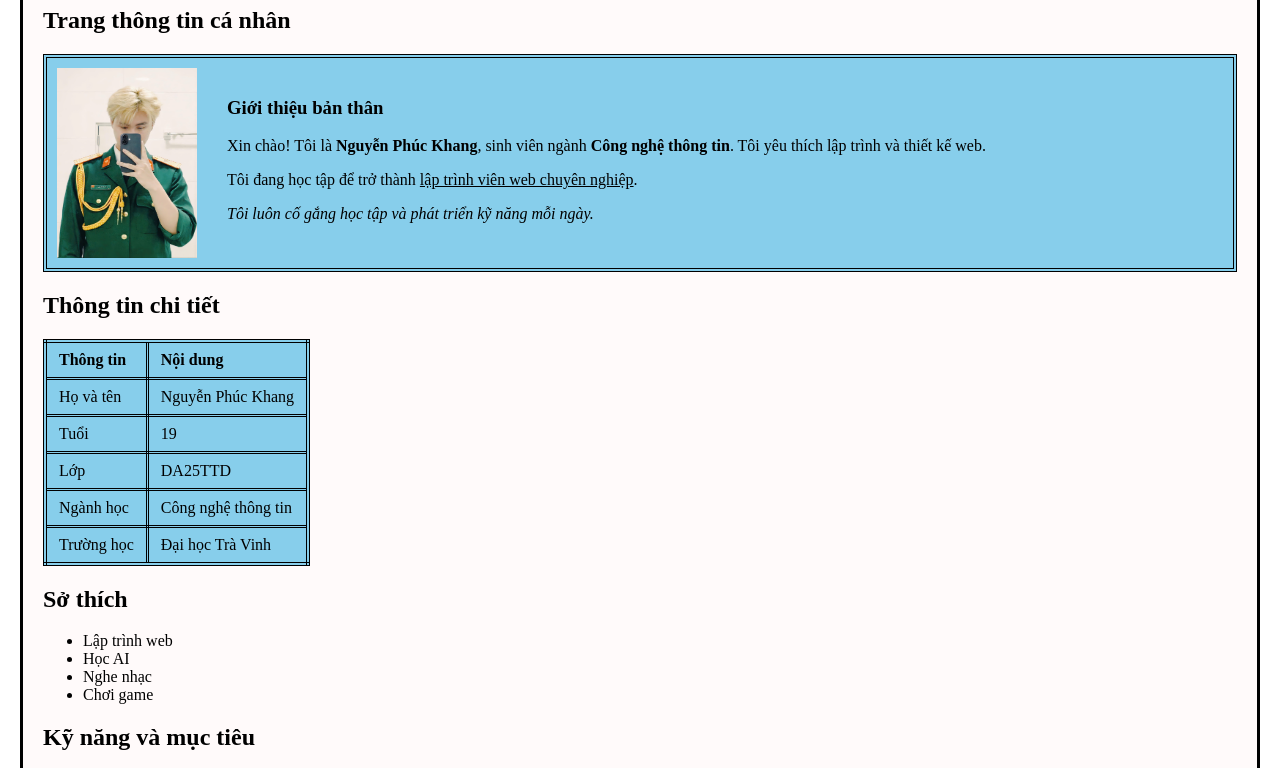
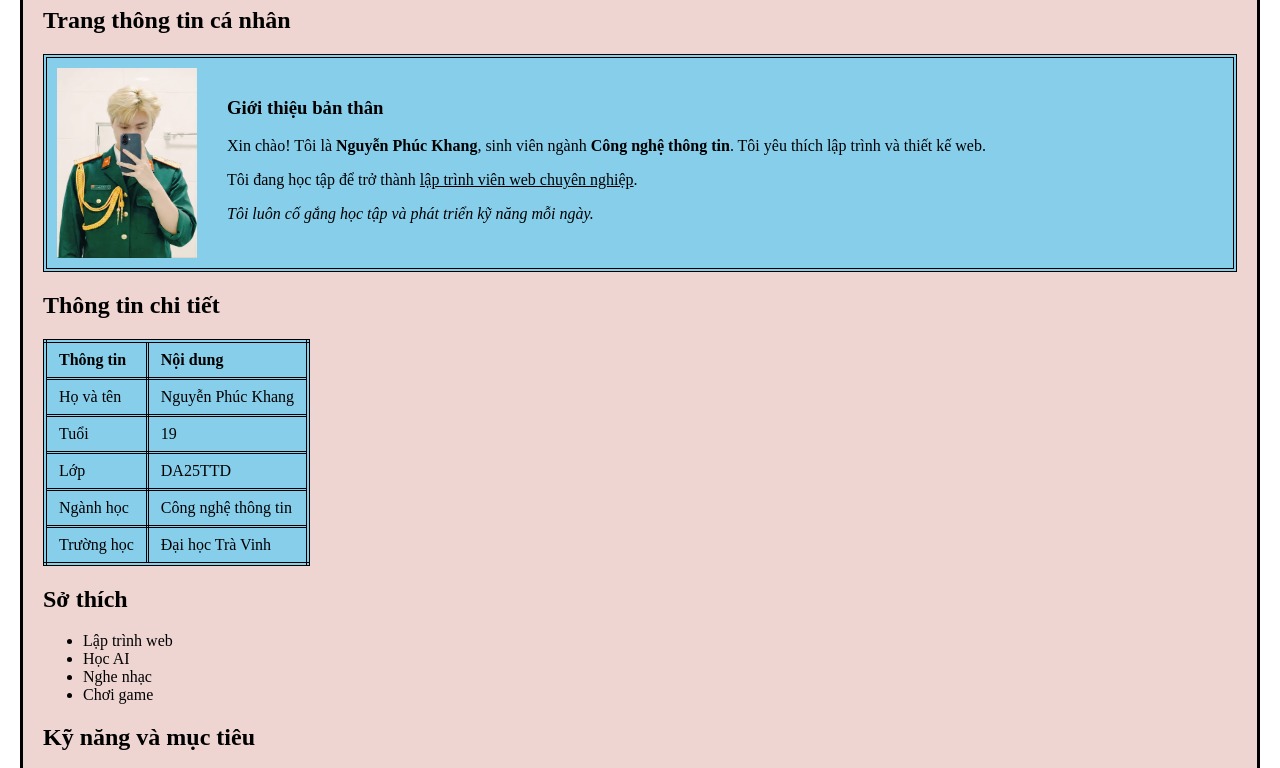
Before and after one commit to nguyenphuckhang111234-debug/my-project-da24tta, a plain HTML site: page index.html in a window 1280 px wide. Shown: the part 116-884 px from the top of the page. Drawn offline with Linux system fonts and the light colour scheme.

Commit message:
update lai bai

```diff
--- a/css/style01.css
+++ b/css/style01.css
@@ -6,7 +6,7 @@ body{
 .container{
     border: 3px solid black;
     padding: 20px;
-    background-color: snow;
+    background-color: #EED5D2;
 }
 
 /* KHUNG GIỚI THIỆU */
```
